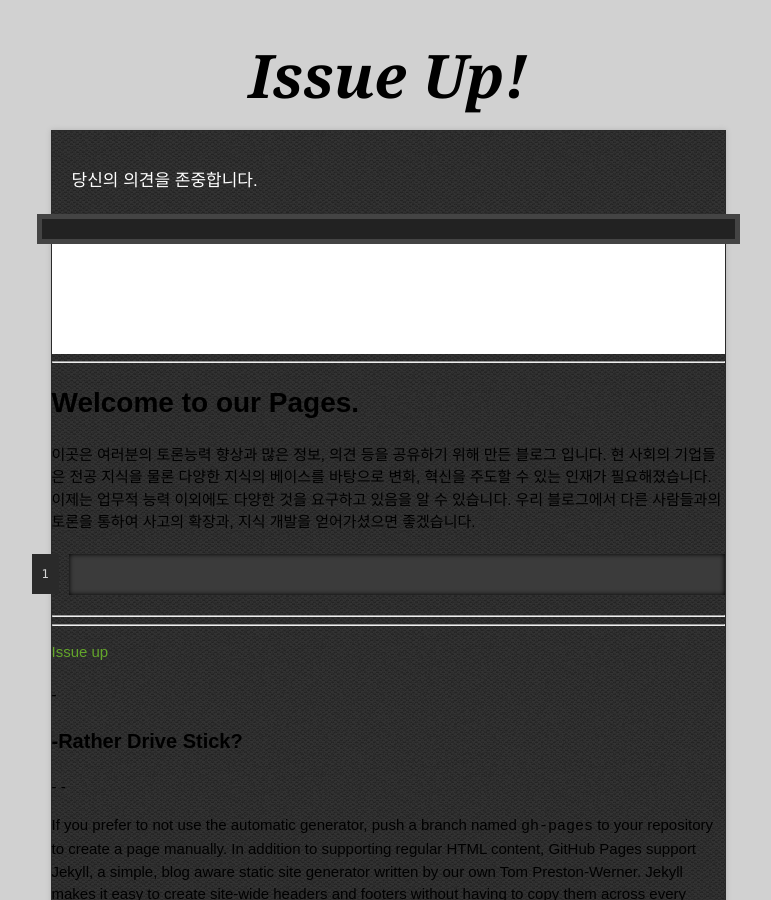
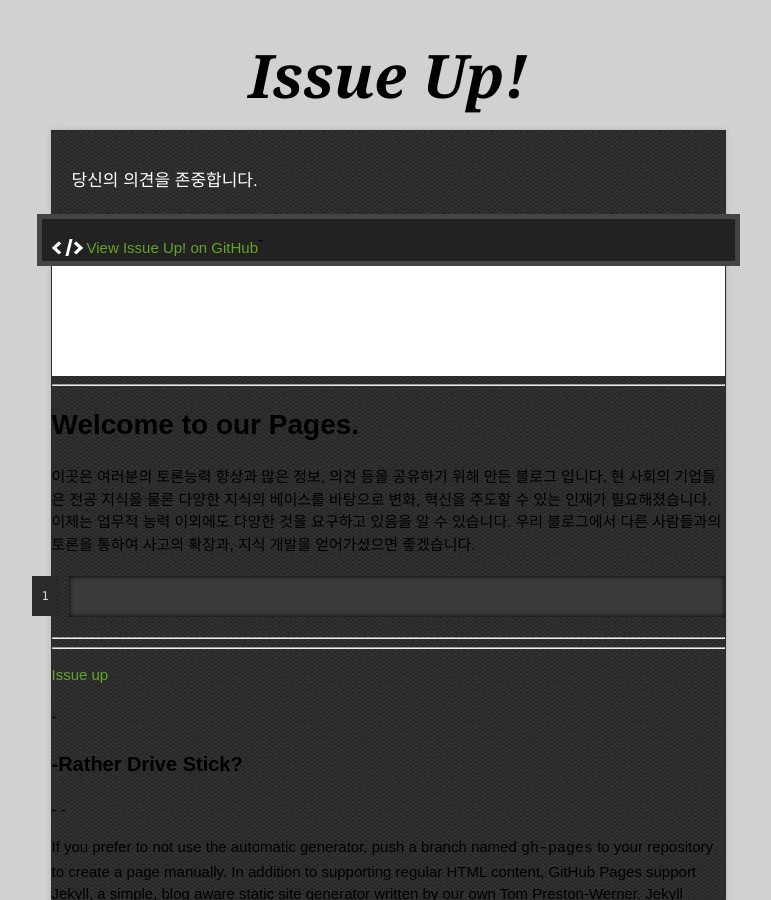
Before and after one commit to osos0623/osos0623.github.com, a Jekyll site: the page index.html, which Jekyll copies as it is, in a window 1280 px wide and 900 px high. Shown: the whole window, without its empty margins (252-1023 px from the left). Built offline with Jekyll 4.4.1, drawn with Linux system fonts in a browser that asks for light colours; nearby versions of some CDN libraries.

Commit message:
Update index.html

```diff
--- a/index.html
+++ b/index.html
@@ -29,6 +29,7 @@
       <div id="main" role="main">
         <div class="download-bar">
         <div class="inner"></div>
+-          <a href="https://github.com/osos0623" class="code">View Issue Up! on GitHub</a>
         </div>
         <span class="blc"></span><span class="trc"></span>
         </div>
```
